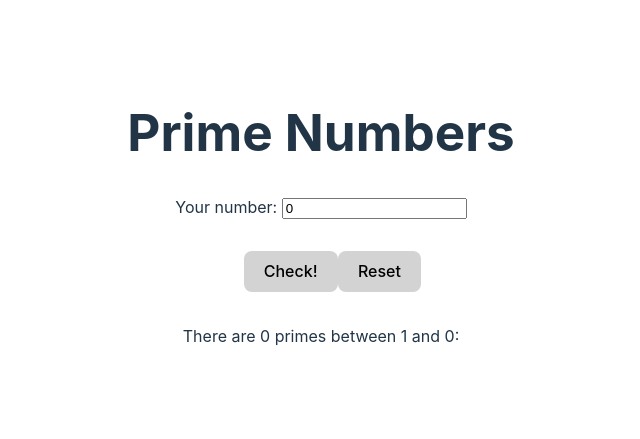
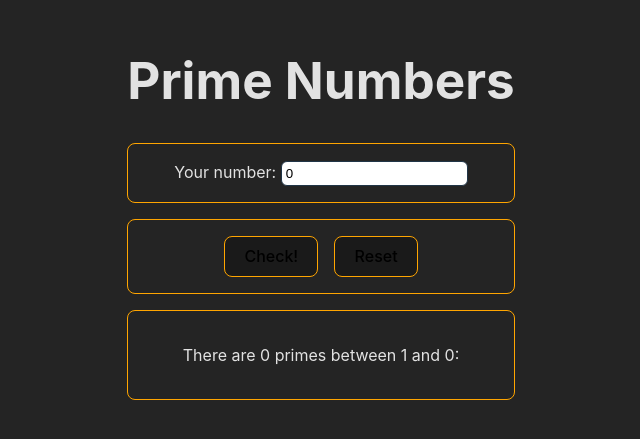
Before and after one commit to divertimentos/prime-numbers-checker, a React (Vite) app: page / in a window 1280 px wide. Shown: the part 183-622 px from the top of the page, without its empty margins (319-959 px from the left). Built offline with nearby package versions, Linux system fonts and the light colour scheme.

Commit message:
WIP: solving light/dark theme issues with styled-components

```diff
--- a/src/App.css
+++ b/src/App.css
@@ -1,5 +1,6 @@
 #root {
-  max-width: 1280px;
+  /* max-width: 1280px; */
+  max-width: 640px;
   margin: 0 auto;
   padding: 2rem;
   text-align: center;
--- a/src/App.jsx
+++ b/src/App.jsx
@@ -1,5 +1,6 @@
-import { useState } from "react";
+import { useEffect, useState } from "react";
 import "./App.css";
+import * as S from "./App.styles";
 
 function App() {
   const [userInput, setUserInput] = useState(0);
@@ -37,10 +38,16 @@ function App() {
     setAllPrimes([]);
   };
 
+  const darkModeQuery = window.matchMedia("(prefers-color-scheme: dark)");
+
+  useEffect(() => {
+    console.log(darkModeQuery);
+  }, [darkModeQuery]);
+
   return (
     <>
       <h1>Prime Numbers</h1>
-      <div>
+      <S.Container darkmode={darkModeQuery}>
         <label htmlFor="user-input">Your number: </label>
         <input
           name="user-input"
@@ -48,17 +55,17 @@ function App() {
           onChange={handleChange}
           value={userInput}
         />
-        <div className="button-div">
-          <button onClick={handlePrimes}>Check!</button>
-          <button onClick={handleReset}>Reset</button>
-        </div>
-      </div>
-      <div>
+      </S.Container>
+      <S.ButtonContainer>
+        <S.Button onClick={handlePrimes}>Check!</S.Button>
+        <S.Button onClick={handleReset}>Reset</S.Button>
+      </S.ButtonContainer>
+      <S.Container>
         <p>
           There are {allPrimes.length} primes between 1 and {userInput}:{" "}
           <strong>{allPrimes.join(", ")}</strong>
         </p>
-      </div>
+      </S.Container>
     </>
   );
 }
--- /dev/null
+++ b/src/App.styles.js
@@ -0,0 +1,43 @@
+import styled from "styled-components";
+
+// const darkColor = "white";
+// const lightColor = "#213547";
+
+const darkColor = "orange";
+const lightColor = "#213547";
+
+export const Button = styled.button`
+  border: solid 1px
+    ${({ matches }) => (matches === "dark" ? `${lightColor}` : `${darkColor}`)};
+
+  margin: auto 0.5rem auto 0.5rem;
+  &:hover {
+    background-color: ${({ matches }) =>
+      matches === "dark" ? `${lightColor}` : `${darkColor}`};
+    color: ${({ matches }) =>
+      matches === "dark" ? `${lightColor}` : `${darkColor}`};
+
+    transition: 0.2s ease;
+  }
+`;
+
+// ${({ matches }) => (matches === "dark" ? "white" : "#213547")};
+export const Container = styled.div`
+  border: 1px solid
+    ${({ matches }) => (matches === "dark" ? `${lightColor}` : `${darkColor}`)};
+  border-radius: 8px;
+  margin-bottom: 1rem;
+  padding: 1rem;
+
+  input {
+    border-radius: 6px;
+    border: 1px solid #213547;
+    padding: 0.25rem;
+  }
+`;
+
+export const ButtonContainer = styled(Container)`
+  display: flex;
+  justify-content: center;
+  margin-bottom: 1rem;
+`;
--- a/src/index.css
+++ b/src/index.css
@@ -47,35 +47,20 @@ button {
   cursor: pointer;
   transition: border-color 0.25s;
 }
-button:hover {
-  border-color: #646cff;
-}
 button:focus,
 button:focus-visible {
   outline: 4px auto -webkit-focus-ring-color;
 }
 
-@media (prefers-color-scheme: light) {
-  :root {
-    color: #213547;
-    background-color: #ffffff;
-  }
-  a:hover {
-    color: #747bff;
-  }
-  button {
-    /* background-color: #f9f9f9; */
-    background-color: #d3d3d3;
-  }
-}
-
-.button-div {
-  display: flex;
-  justify-content: space-between;
-  margin: 1rem auto;
-  max-width: 40%;
-
-  button {
-    margin: 1rem auto;
-  }
-}
+/* @media (prefers-color-scheme: light) { */
+/*   :root { */
+/*     color: #213547; */
+/*     background-color: #ffffff; */
+/*   } */
+/*   a:hover { */
+/*     color: #747bff; */
+/*   } */
+/*   button { */
+/*     background-color: #f9f9f9; */
+/*   } */
+/* } */
```
